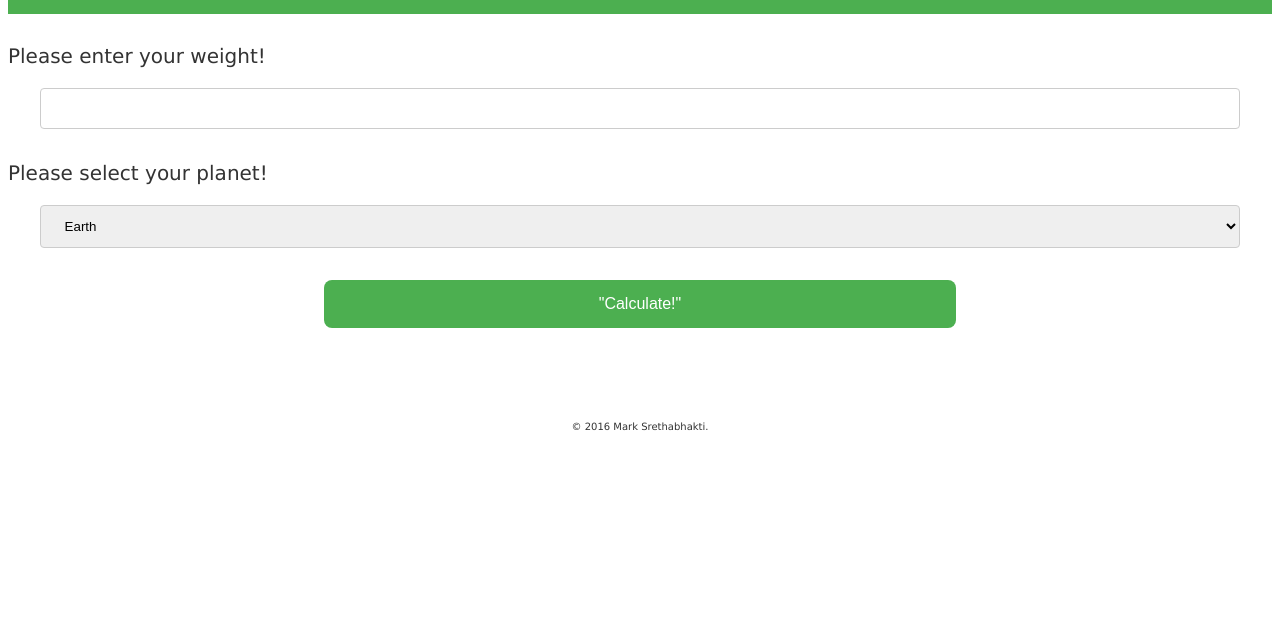
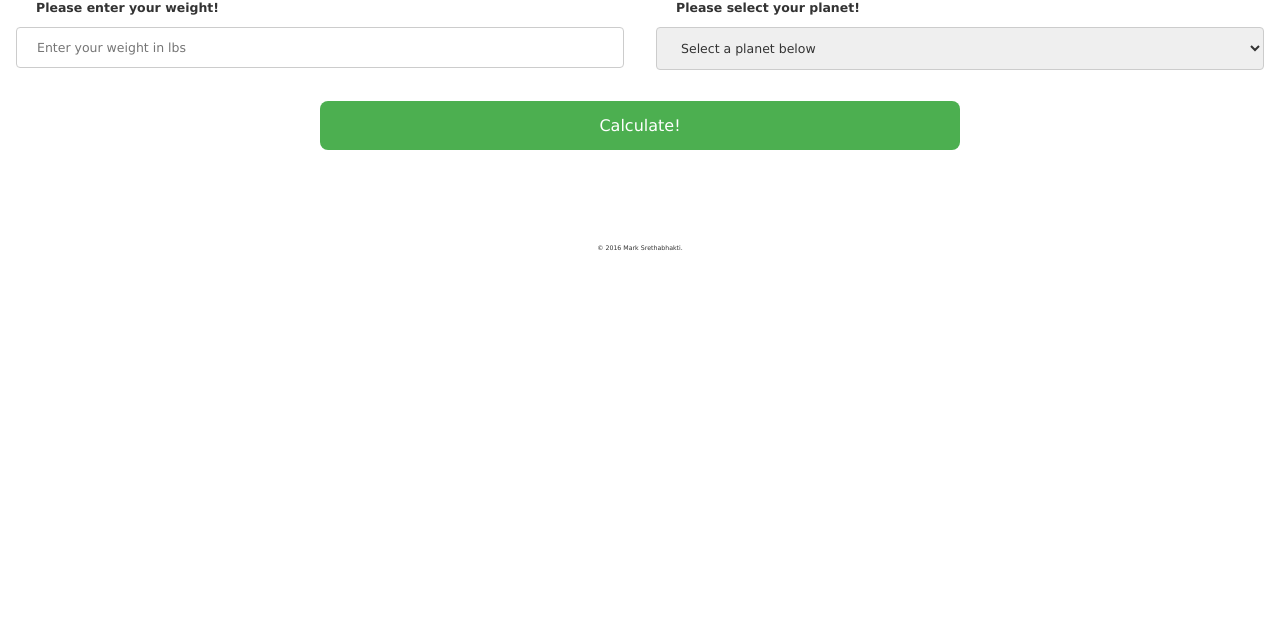
Before and after one commit to msrethab/01-AstroWeightCalculator, a plain HTML site: page index.html in a window 1280 px wide. Shown: the part 170-800 px from the top of the page. Drawn offline with nearby package versions, Linux system fonts and the light colour scheme.

Commit message:
Version 1.0.1

```diff
--- a/index.css
+++ b/index.css
@@ -5,6 +5,8 @@ body {
     font: normal 1.25em Verdana, Arial, sans-serif;
     background-color: #fff;
   	color: #333;
+  	background-image: url('../img/solar-background.jpg')
+  	background-repeat: no-repeat;
 }
 
 /* Styling the Header */
@@ -29,7 +31,14 @@ header {
 	border: 1px solid #ccc;
 	border-radius: 4px;
 	box-sizing: border-box;
-	float: left;
+}
+
+#weightSelector label {
+	width: 95%;
+	padding: 12px 20px;
+	margin: 0 2.5% 0;
+	display: inline-block;
+	box-sizing: border-box;
 }
 
 #planetSelector input[type=text], select{
@@ -40,7 +49,14 @@ header {
 	border: 1px solid #ccc;
 	border-radius: 4px;
 	box-sizing: border-box;
-	float: left;
+}
+
+#planetSelector label {
+	width: 95%;
+	padding: 12px 20px;
+	margin: 0 2.5% 0;
+	display: inline-block;
+	box-sizing: border-box;
 }
 
 /* Button Styling */
--- a/index.html
+++ b/index.html
@@ -3,7 +3,27 @@
 <head>
 	<meta charset="UTF-8">
 	<title>Mark's Astro-Weight Calculator</title>
+
+
+	<!-- Initializing Bootstrap -->
+
+	<!-- Latest compiled and minified CSS -->
+	<link rel="stylesheet" href="https://maxcdn.bootstrapcdn.com/bootstrap/3.3.6/css/bootstrap.min.css" integrity="sha384-1q8mTJOASx8j1Au+a5WDVnPi2lkFfwwEAa8hDDdjZlpLegxhjVME1fgjWPGmkzs7" crossorigin="anonymous">
+
+	<!-- Optional theme -->
+	<link rel="stylesheet" href="https://maxcdn.bootstrapcdn.com/bootstrap/3.3.6/css/bootstrap-theme.min.css" integrity="sha384-fLW2N01lMqjakBkx3l/M9EahuwpSfeNvV63J5ezn3uZzapT0u7EYsXMjQV+0En5r" crossorigin="anonymous">
+
+	<!-- Latest compiled and minified JavaScript -->
+	<script src="https://maxcdn.bootstrapcdn.com/bootstrap/3.3.6/js/bootstrap.min.js" integrity="sha384-0mSbJDEHialfmuBBQP6A4Qrprq5OVfW37PRR3j5ELqxss1yVqOtnepnHVP9aJ7xS" crossorigin="anonymous"></script>
+
+	<!-- Custom Style Sheet -->
+
 	<link rel="stylesheet" href="index.css">
+	<link rel="stylesheet" href="responsive.css">
+
+	<!-- Adding mobile responsive functionality -->
+
+	<meta name="viewport" content="width=device-width,initial-scale=1.0">
 </head>
 <body>
 
@@ -16,19 +36,20 @@
 
 <!-- Create an input form to accept weight -->
 
-	<section id="weightSelector">
-		<p>Please enter your weight!</p>
+	<div id="weightSelector" class="form-group">
+		<label for = "formGroupInput1">Please enter your weight!</label>
 		<form>
-			<input type="text" name="yourWeight" id="myWeight">
+			<input type="text" name="yourWeight" id="myWeight" placeholder = "Enter your weight in lbs">
 		</form>
-		</section>
+	</div>
 
 <!-- Create an input form to accept a Planet -->
 
-	<section id="planetSelector">
-		<p>Please select your planet!</p>
+	<div id="planetSelector" class="form-group">
+		<label for = "formGroupInput2">Please select your planet!</label>
 		<form>
-			<Select id="planet">
+			<Select id="planet" class = "c-select">
+				<option selected>Select a planet below</option>
 				<option value= "1">Earth</option>
 				<option value= "27.9">Sun</option>
 				<option value= "0.1655">Moon</option>
@@ -42,12 +63,12 @@
 				<option value= "0.06">Pluto</option>
 			</Select>
 		</form>
-	</section>
+	</div>
 
 <!-- Create a submit button. -->
 
 	<div id="button">
-		<button onClick="calculateWeight()" class="button">"Calculate!"</button>
+		<button onClick="calculateWeight()" class="button">Calculate!</button>
 	</div>
 
 <!-- /*Create an output field */ -->
--- a/index.js
+++ b/index.js
@@ -1,5 +1,5 @@
 
-//declaring and defining function for calculating weight
+//Declaring and defining function for calculating weight
 
 function calculateWeight() {
 
@@ -16,12 +16,26 @@ function calculateWeight() {
 
 	//Outputting an answer
 
-	if(myPlanetSelection === "Sun" || myPlanetSelection === "Moon"){
-		document.getElementById("answer").innerHTML = "If you were on the " + myPlanetSelection + " you would weigh " + myNewWeight + "lbs!"
-		document.getElementById("planetHeader").innerHTML = "Welcome to the " + myPlanetSelection + "!!"
-	} else{
-		document.getElementById("answer").innerHTML = "If you were on " + myPlanetSelection + " you would weigh " + myNewWeight + "lbs!"
-		document.getElementById("planetHeader").innerHTML = "Welcome to " + myPlanetSelection + "!!"
+	//Checking for planet selection and outputting error message if no planet selected
+
+	if(document.getElementById("planet").selectedIndex === 0) {
+		document.getElementById("answer").innerHTML = "Please select a planet";
+
 	}
+
+	//Checking for planet selection and outputting grammatically correct answer statement.
+
+		else if(myPlanetSelection === "Sun" || myPlanetSelection === "Moon"){
+		document.getElementById("answer").innerHTML = "If you were on the " + myPlanetSelection + " you would weigh " + myNewWeight + "lbs!" ;
+		document.getElementById("planetHeader").innerHTML = "Welcome to the " + myPlanetSelection + "!!" ;
+
+	} 	else{
+		document.getElementById("answer").innerHTML = "If you were on " + myPlanetSelection + " you would weigh " + myNewWeight + "lbs!" ;
+		document.getElementById("planetHeader").innerHTML = "Welcome to " + myPlanetSelection + "!!" ;
+
+	}
+
+	// Adding a grey text box when the answer displays
+
 	document.getElementById("answer").style.background = "#ddd" ;
 }
--- /dev/null
+++ b/responsive.css
@@ -0,0 +1,15 @@
+@media screen and (min-width: 480px) {
+
+/* Two column layout */
+
+  #weightSelector {
+    width: 50%;
+    float: left;
+  }
+
+  #planetSelector {
+    width: 50%;
+    float: right;
+  }
+
+}
```
Also changed, not shown: img/solar-background.jpg (added).
